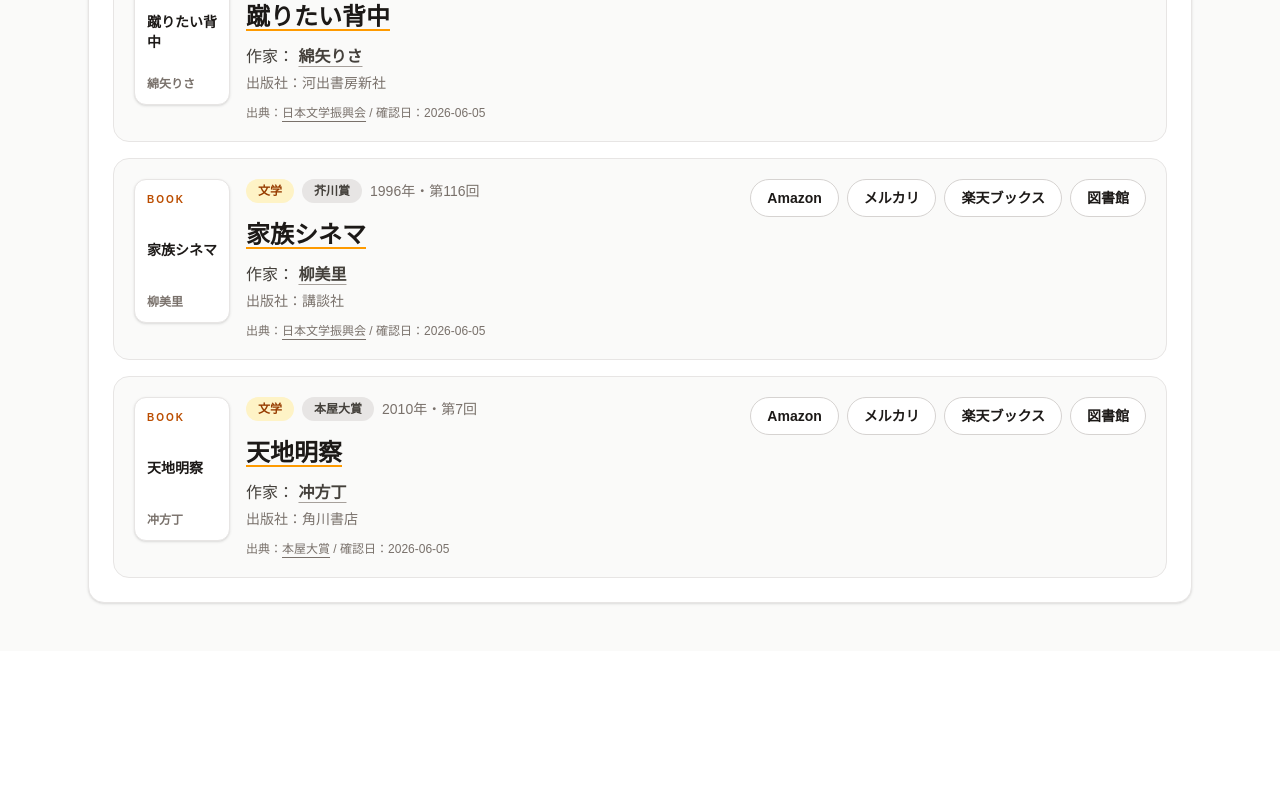
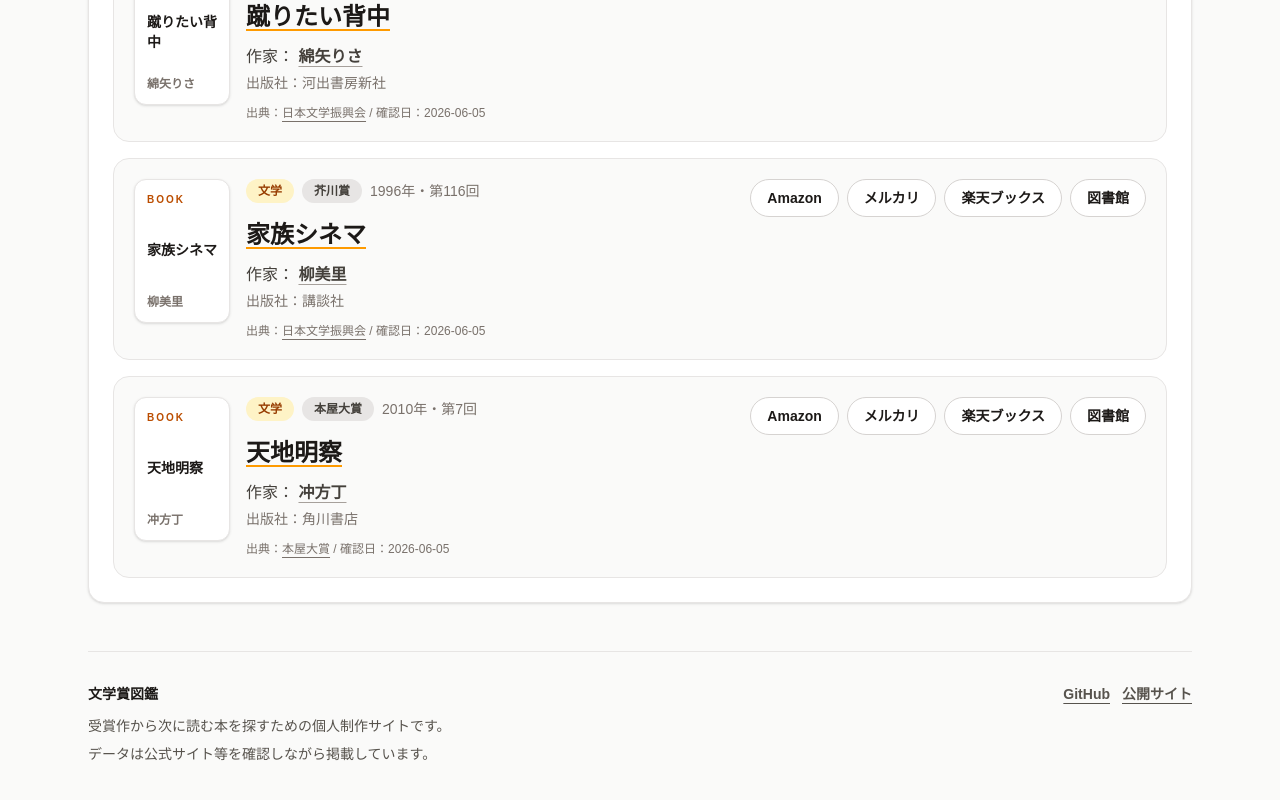
Before and after one commit to fel-an-Studio/bungakusho-zukan, a Next.js app: page / in a window 1280 px wide. Shown: the part 6982-7782 px from the top of the page. Before the commit the page ends 7633 px from the top, so only its background shows below. Built offline with nearby package versions, Linux system fonts and the light colour scheme.

Commit message:
Add footer

```diff
--- a/app/page.tsx
+++ b/app/page.tsx
@@ -20,6 +20,39 @@ export default function Home() {
         </header>
 
         <AwardResultList results={awardResults} />
+
+        <footer className="mt-12 border-t border-stone-200 pt-8 text-sm text-stone-600">
+          <div className="flex flex-col gap-4 sm:flex-row sm:items-start sm:justify-between">
+            <div>
+              <p className="font-bold text-stone-900">文学賞図鑑</p>
+              <p className="mt-2 leading-7">
+                受賞作から次に読む本を探すための個人制作サイトです。
+                <br />
+                データは公式サイト等を確認しながら掲載しています。
+              </p>
+            </div>
+
+            <div className="flex flex-wrap gap-3 font-bold">
+              <a
+                href="https://github.com/fel-an-Studio/bungakusho-zukan"
+                target="_blank"
+                rel="noreferrer"
+                className="underline underline-offset-4 hover:text-amber-700"
+              >
+                GitHub
+              </a>
+
+              <a
+                href="https://bungakusho-zukan.vercel.app"
+                target="_blank"
+                rel="noreferrer"
+                className="underline underline-offset-4 hover:text-amber-700"
+              >
+                公開サイト
+              </a>
+            </div>
+          </div>
+        </footer>
       </section>
     </main>
   );
```
